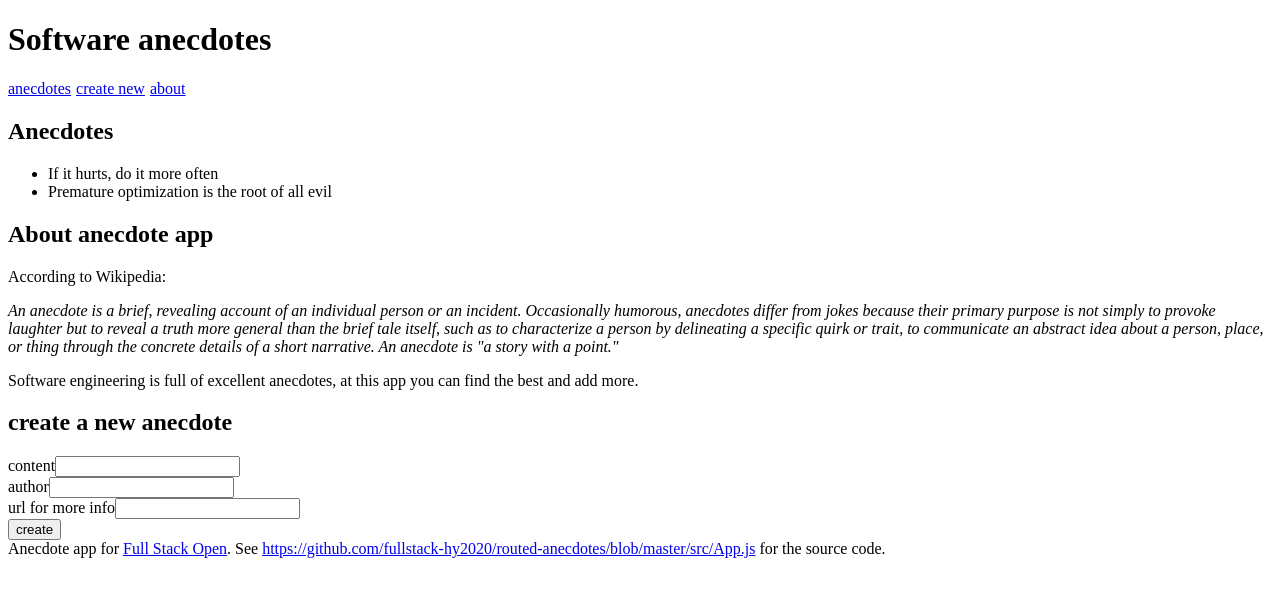
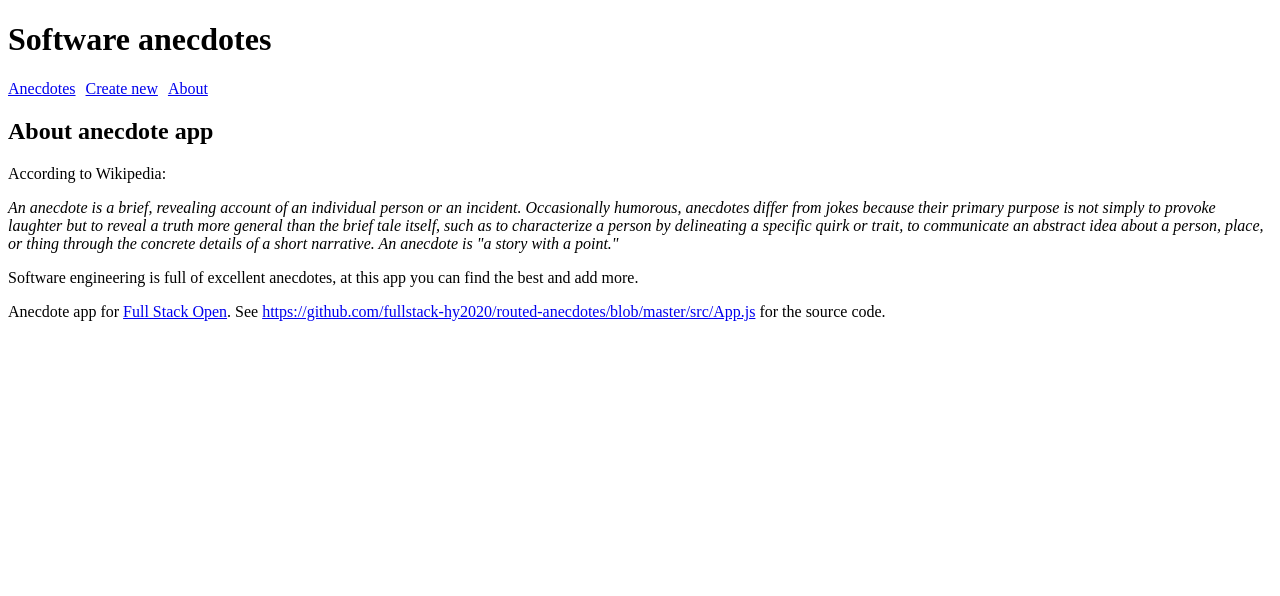
Before and after one commit to rheikkinen/fullstack-course, a React (Vite) app in the folder part7/routed-anecdotes/: page /about in a window 1280 px wide. Shown: the top 596 px of the page. Built offline with nearby package versions, Linux system fonts and the light colour scheme.

Commit message:
Add React Router for in-app navigation
Also moved components into separate files. Exercise 7.1

```diff
--- a/part7/routed-anecdotes/package.json
+++ b/part7/routed-anecdotes/package.json
@@ -11,7 +11,8 @@
   },
   "dependencies": {
     "react": "^18.2.0",
-    "react-dom": "^18.2.0"
+    "react-dom": "^18.2.0",
+    "react-router-dom": "^6.16.0"
   },
   "devDependencies": {
     "@types/react": "^18.2.15",
--- a/part7/routed-anecdotes/src/App.jsx
+++ b/part7/routed-anecdotes/src/App.jsx
@@ -1,87 +1,11 @@
 import { useState } from 'react'
+import Menu from './components/Menu'
+import AnecdoteList from './components/AnecdoteList'
+import About from './components/About'
+import CreateNew from './components/CreateNew'
+import Footer from './components/Footer'
+import { Route, Routes } from 'react-router-dom'
 
-const Menu = () => {
-  const padding = {
-    paddingRight: 5
-  }
-  return (
-    <div>
-      <a href='#' style={padding}>anecdotes</a>
-      <a href='#' style={padding}>create new</a>
-      <a href='#' style={padding}>about</a>
-    </div>
-  )
-}
-
-const AnecdoteList = ({ anecdotes }) => (
-  <div>
-    <h2>Anecdotes</h2>
-    <ul>
-      {anecdotes.map(anecdote => <li key={anecdote.id} >{anecdote.content}</li>)}
-    </ul>
-  </div>
-)
-
-const About = () => (
-  <div>
-    <h2>About anecdote app</h2>
-    <p>According to Wikipedia:</p>
-
-    <em>An anecdote is a brief, revealing account of an individual person or an incident.
-      Occasionally humorous, anecdotes differ from jokes because their primary purpose is not simply to provoke laughter but to reveal a truth more general than the brief tale itself,
-      such as to characterize a person by delineating a specific quirk or trait, to communicate an abstract idea about a person, place, or thing through the concrete details of a short narrative.
-      An anecdote is "a story with a point."</em>
-
-    <p>Software engineering is full of excellent anecdotes, at this app you can find the best and add more.</p>
-  </div>
-)
-
-const Footer = () => (
-  <div>
-    Anecdote app for <a href='https://fullstackopen.com/'>Full Stack Open</a>.
-
-    See <a href='https://github.com/fullstack-hy2020/routed-anecdotes/blob/master/src/App.js'>https://github.com/fullstack-hy2020/routed-anecdotes/blob/master/src/App.js</a> for the source code.
-  </div>
-)
-
-const CreateNew = (props) => {
-  const [content, setContent] = useState('')
-  const [author, setAuthor] = useState('')
-  const [info, setInfo] = useState('')
-
-
-  const handleSubmit = (e) => {
-    e.preventDefault()
-    props.addNew({
-      content,
-      author,
-      info,
-      votes: 0
-    })
-  }
-
-  return (
-    <div>
-      <h2>create a new anecdote</h2>
-      <form onSubmit={handleSubmit}>
-        <div>
-          content
-          <input name='content' value={content} onChange={(e) => setContent(e.target.value)} />
-        </div>
-        <div>
-          author
-          <input name='author' value={author} onChange={(e) => setAuthor(e.target.value)} />
-        </div>
-        <div>
-          url for more info
-          <input name='info' value={info} onChange={(e)=> setInfo(e.target.value)} />
-        </div>
-        <button>create</button>
-      </form>
-    </div>
-  )
-
-}
 
 const App = () => {
   const [anecdotes, setAnecdotes] = useState([
@@ -126,9 +50,13 @@
     <div>
       <h1>Software anecdotes</h1>
       <Menu />
-      <AnecdoteList anecdotes={anecdotes} />
-      <About />
-      <CreateNew addNew={addNew} />
+
+      <Routes>
+        <Route path='/' element={<AnecdoteList anecdotes={anecdotes} />} />
+        <Route path='/create' element={<CreateNew addNew={addNew} />} />
+        <Route path='/about' element={<About />} />
+      </Routes>
+
       <Footer />
     </div>
   )
--- /dev/null
+++ b/part7/routed-anecdotes/src/components/About.jsx
@@ -0,0 +1,15 @@
+const About = () => (
+  <div>
+    <h2>About anecdote app</h2>
+    <p>According to Wikipedia:</p>
+
+    <em>An anecdote is a brief, revealing account of an individual person or an incident.
+      Occasionally humorous, anecdotes differ from jokes because their primary purpose is not simply to provoke laughter but to reveal a truth more general than the brief tale itself,
+      such as to characterize a person by delineating a specific quirk or trait, to communicate an abstract idea about a person, place, or thing through the concrete details of a short narrative.
+      An anecdote is "a story with a point."</em>
+
+    <p>Software engineering is full of excellent anecdotes, at this app you can find the best and add more.</p>
+  </div>
+)
+
+export default About
--- /dev/null
+++ b/part7/routed-anecdotes/src/components/AnecdoteList.jsx
@@ -0,0 +1,10 @@
+const AnecdoteList = ({ anecdotes }) => (
+  <div>
+    <h2>Anecdotes</h2>
+    <ul>
+      {anecdotes.map(anecdote => <li key={anecdote.id} >{anecdote.content}</li>)}
+    </ul>
+  </div>
+)
+
+export default AnecdoteList
--- /dev/null
+++ b/part7/routed-anecdotes/src/components/CreateNew.jsx
@@ -0,0 +1,42 @@
+import { useState } from 'react'
+
+const CreateNew = (props) => {
+  const [content, setContent] = useState('')
+  const [author, setAuthor] = useState('')
+  const [info, setInfo] = useState('')
+
+
+  const handleSubmit = (e) => {
+    e.preventDefault()
+    props.addNew({
+      content,
+      author,
+      info,
+      votes: 0
+    })
+  }
+
+  return (
+    <div>
+      <h2>create a new anecdote</h2>
+      <form onSubmit={handleSubmit}>
+        <div>
+          content
+          <input name='content' value={content} onChange={(e) => setContent(e.target.value)} />
+        </div>
+        <div>
+          author
+          <input name='author' value={author} onChange={(e) => setAuthor(e.target.value)} />
+        </div>
+        <div>
+          url for more info
+          <input name='info' value={info} onChange={(e)=> setInfo(e.target.value)} />
+        </div>
+        <button>create</button>
+      </form>
+    </div>
+  )
+
+}
+
+export default CreateNew
--- /dev/null
+++ b/part7/routed-anecdotes/src/components/Footer.jsx
@@ -0,0 +1,9 @@
+const Footer = () => (
+  <div>
+    Anecdote app for <a href='https://fullstackopen.com/'>Full Stack Open</a>.
+
+    See <a href='https://github.com/fullstack-hy2020/routed-anecdotes/blob/master/src/App.js'>https://github.com/fullstack-hy2020/routed-anecdotes/blob/master/src/App.js</a> for the source code.
+  </div>
+)
+
+export default Footer
--- /dev/null
+++ b/part7/routed-anecdotes/src/components/Menu.jsx
@@ -0,0 +1,16 @@
+import { Link } from 'react-router-dom'
+
+const Menu = () => {
+  const padding = {
+    paddingRight: 10
+  }
+  return (
+    <div>
+      <Link style={padding} to='/'>Anecdotes</Link>
+      <Link style={padding} to='/create'>Create new</Link>
+      <Link style={padding} to='/about'>About</Link>
+    </div>
+  )
+}
+
+export default Menu
--- a/part7/routed-anecdotes/src/main.jsx
+++ b/part7/routed-anecdotes/src/main.jsx
@@ -1,5 +1,10 @@
 import React from 'react'
 import ReactDOM from 'react-dom/client'
+import { BrowserRouter as Router } from 'react-router-dom'
 import App from './App'
 
-ReactDOM.createRoot(document.getElementById('root')).render(<App />)
+ReactDOM.createRoot(document.getElementById('root')).render(
+  <Router>
+    <App />
+  </Router>
+)
```
Also changed, not shown: 1 other file (tests, documents, lock files or other folders).
